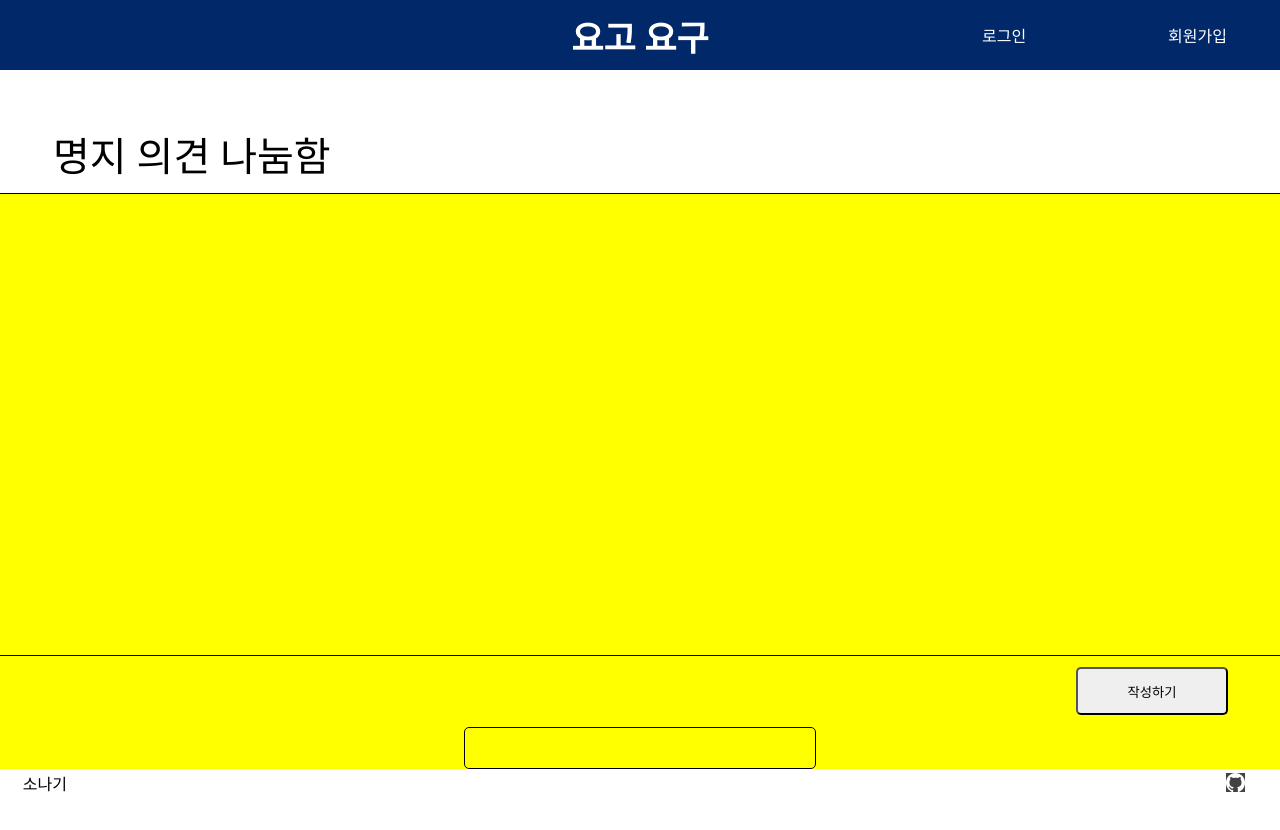
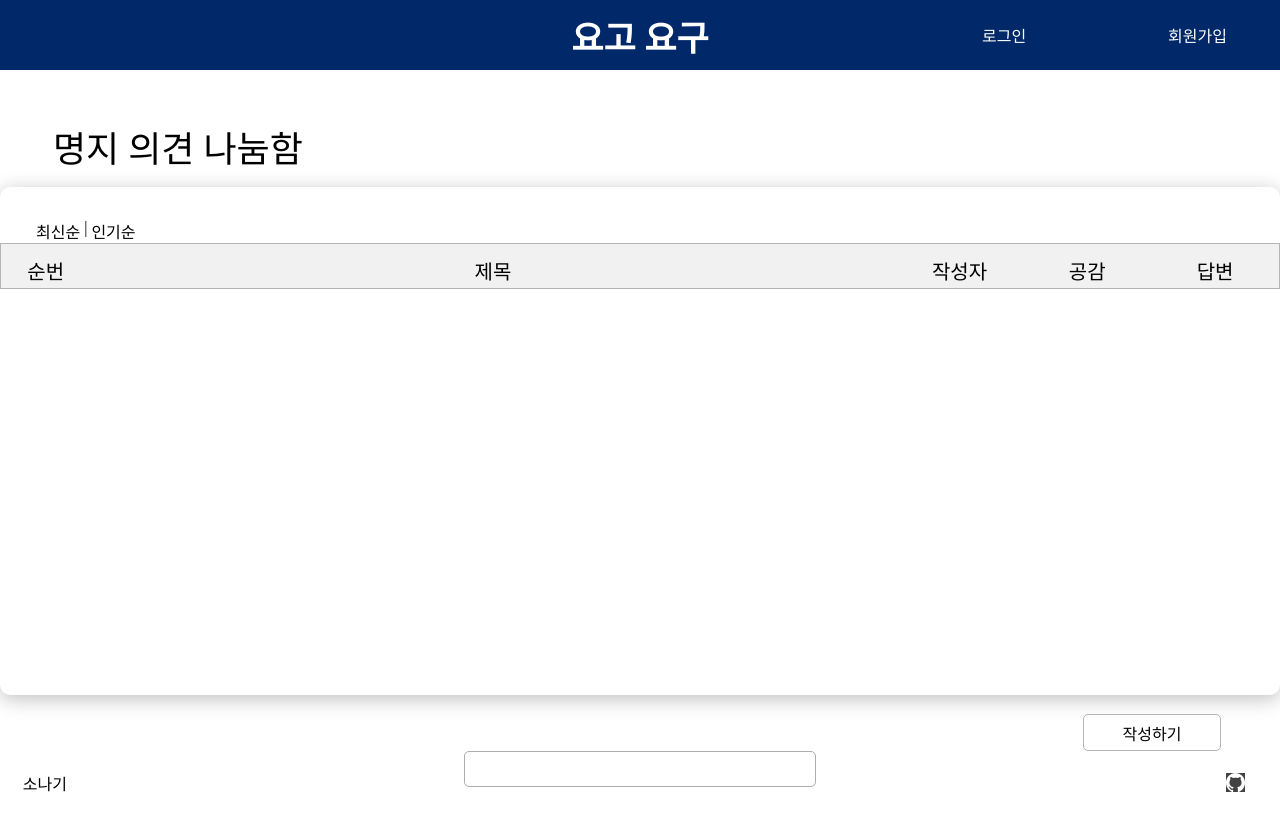
Before and after one commit to harksu/SW-Competition-FrontEnd, a React (Create React App) app: page /main in a window 1280 px wide. Shown: the top 830 px of the page. Built offline with nearby package versions, Linux system fonts and the light colour scheme; a web font is replaced by a local one.

Commit message:
Style: 메인페이지 글 목록 헤더 스타일링

```diff
--- a/src/Pages/MainPage.jsx
+++ b/src/Pages/MainPage.jsx
@@ -6,9 +6,23 @@ function MainPage() {
     <MainBg>
       <MainTitle>명지 의견 나눔함</MainTitle>
       <MainContainer>
-        <ListContainer />
+        <ListContainer>
+          <ListHeader>
+            <Header1stContent>
+              <p>최신순&nbsp;</p>|<p>&nbsp;인기순</p>
+            </Header1stContent>
+            <Header2ndContent>
+              <p>순번</p>
+              <p>제목</p>
+              <p>작성자</p>
+              <p>공감</p>
+              <p>답변</p>
+            </Header2ndContent>
+          </ListHeader>
+          <ListContents />
+        </ListContainer>
         <WriteButton>작성하기</WriteButton>
-        <ListPages />
+        <ListPagesButton />
       </MainContainer>
     </MainBg>
   );
@@ -20,9 +34,9 @@ const MainBg = styled.div`
 `;
 
 const MainTitle = styled.p`
-  font-size: 40px;
+  font-size: 36px;
   font-weight: 500;
-  margin: 55px 0 10px 53px;
+  margin: 50px 0 15px 53px;
 `;
 
 const MainContainer = styled.div`
@@ -31,28 +45,69 @@ const MainContainer = styled.div`
   justify-content: space-between;
   align-items: center;
   width: 100%;
-  height: 72%;
-  background-color: yellow;
+  height: 75%;
 `;
 
 const ListContainer = styled.div`
   width: 100%;
-  height: 80%;
-  border: 0.5px solid #000;
+  height: 100%;
+  border-radius: 10px;
+  box-shadow: 0px 4px 20px rgba(0, 0, 0, 0.25);
 `;
 
-const ListPages = styled.div`
+const ListHeader = styled.div`
+  display: grid;
+  grid-template-rows: 55% 45%;
+  width: 100%;
+  height: 20%;
+`;
+
+const Header1stContent = styled.div`
+  display: flex;
+  margin: 32px 0 0 36px;
+
+  p {
+    cursor: pointer;
+  }
+`;
+
+// const SelectLineUp = styled.p``;
+
+const Header2ndContent = styled.div`
+  display: grid;
+  grid-template-columns: 7% 63% 10% 10% 10%;
+  border: 1px solid #b5b5b5;
+  background-color: #f1f1f1;
+  text-align: center;
+
+  p {
+    padding: 12px;
+    font-weight: 500;
+    font-size: 20px;
+  }
+`;
+
+const ListContents = styled.div`
+  /* width: 100%; */
+  /* height: 80%; */
+  background-color: pink;
+`;
+
+const ListPagesButton = styled.div`
   width: 350px;
   height: 40px;
-  border: 0.5px solid #000;
+  border: 0.5px solid #adadad;
   border-radius: 5px;
 `;
 
 const WriteButton = styled.button`
-  width: 152px;
-  height: 48px;
-  margin-left: 80%;
+  width: 138px;
+  height: 43px;
+  margin: 1.5% 0 0 80%;
+  border: 0.3px solid #b5b5b5;
   border-radius: 5px;
+  background-color: transparent;
+  font-size: 16px;
   cursor: pointer;
 `;
 
```
